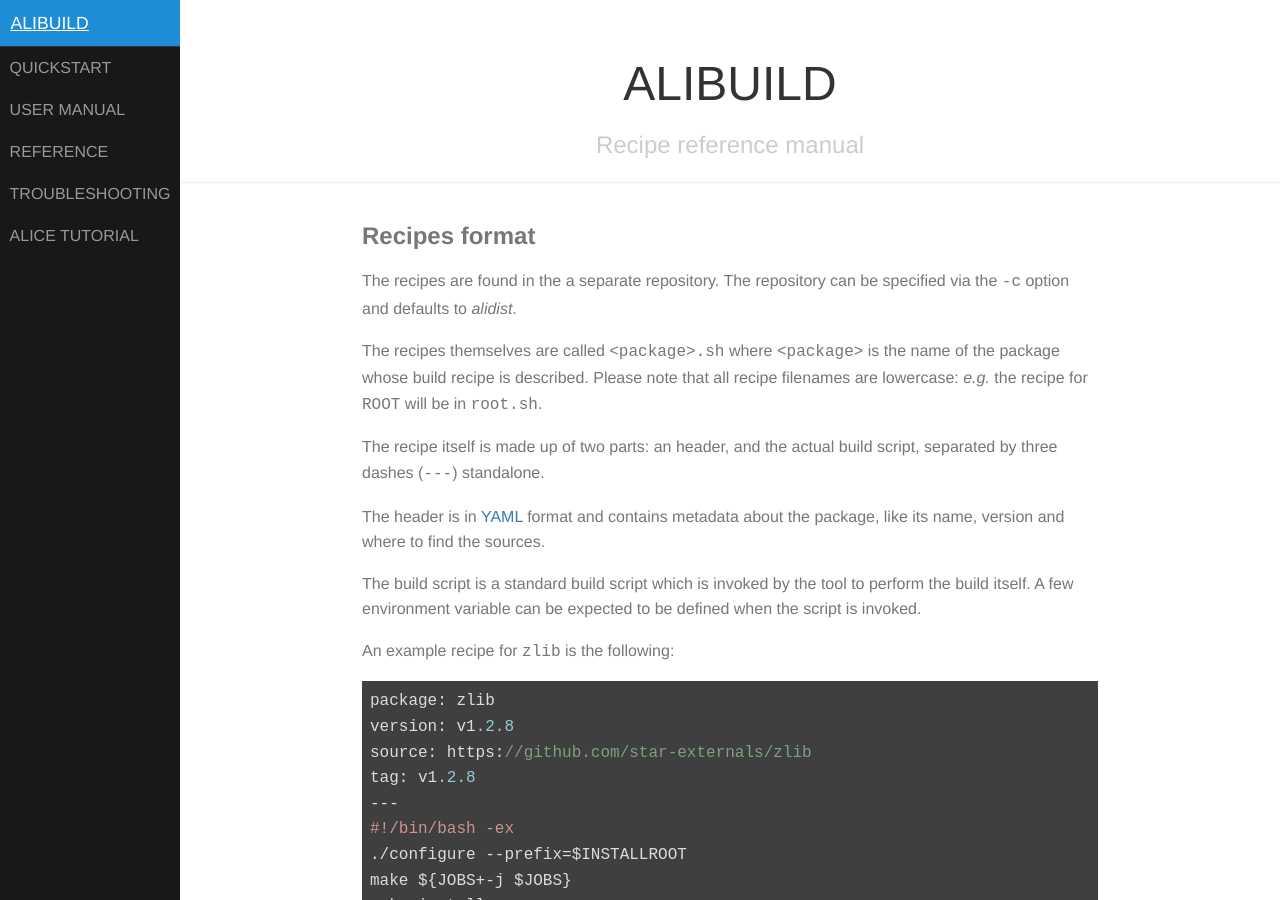
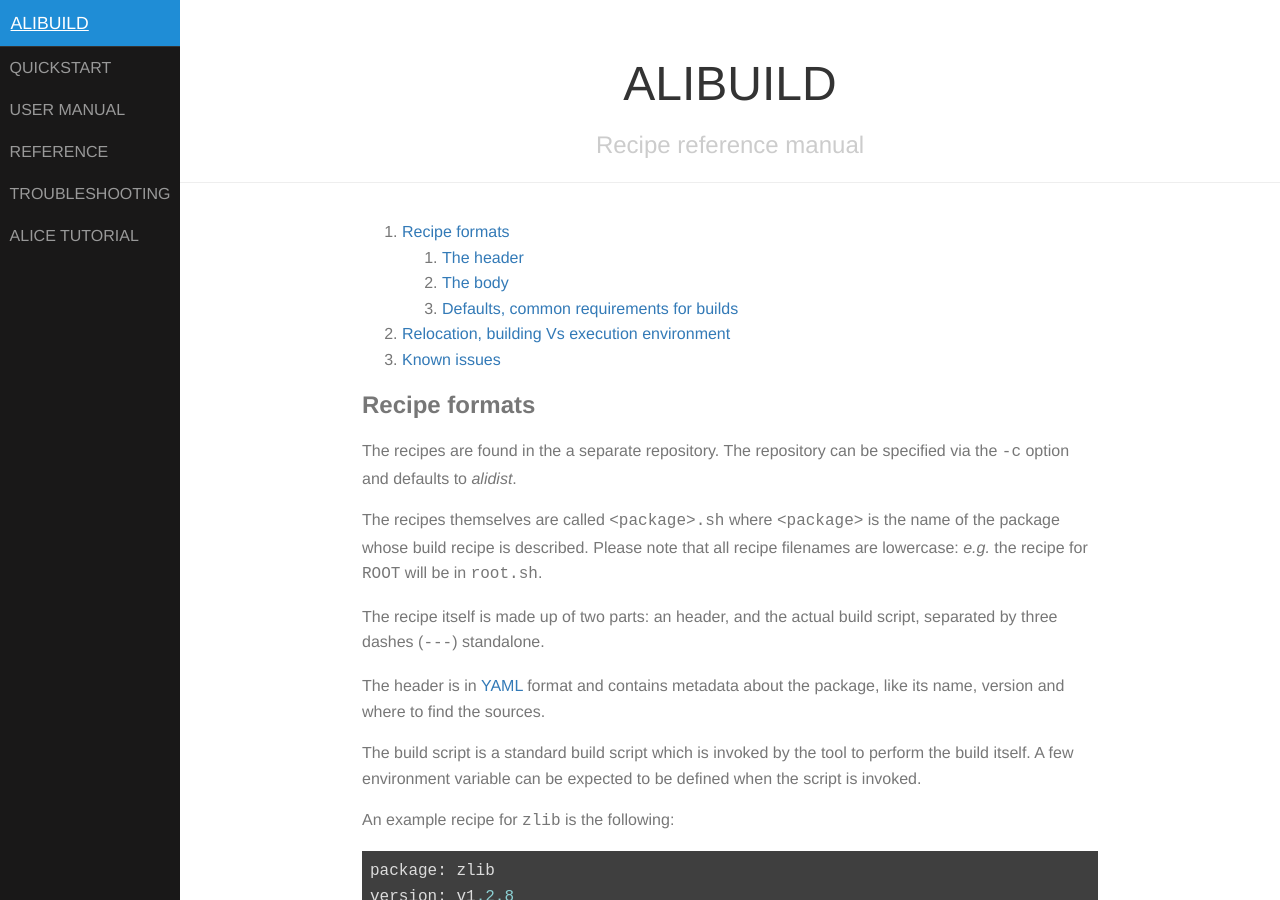
Before and after one commit to alisw/alibuild, a Jekyll site: the page built from docs/reference.markdown, in a window 1280 px wide and 900 px high. Built offline with Jekyll 4.4.1, drawn with Linux system fonts in a browser that asks for light colours; some of the changed text lies outside the part shown.

Commit message:
aliBuild/docs - reference section, TOC
. add a table of content
. suggestions of extra sections for the documentation (relocation, env variable management, ...)

```diff
--- a/docs/reference.markdown
+++ b/docs/reference.markdown
@@ -4,7 +4,14 @@
 layout: main
 ---
 
-## Recipes format
+1. [Recipe formats](#Recipes)
+    1. [The header](#TheHeader)
+    2. [The body](#TheBody)
+    3. [Defaults, common requirements for builds](#Defaults)
+2. [Relocation, building Vs execution environment](#Relocation)
+3. [Known issues](#KnownIssues)
+
+## Recipe formats <a name="Recipes"></a>
 
 The recipes are found in the a separate repository. The repository can be
 specified via the `-c` option and defaults to _alidist_.
@@ -35,7 +42,7 @@
     make ${JOBS+-j $JOBS}
     make install
 
-### The header
+### The header <a name="TheHeader"></a>
 
 The following entries are mandatory in the header:
 
@@ -125,7 +132,7 @@
     relocation of executables and dynamic libraries **on macOS only**. If not
     specified, defaults to `bin`, `lib` and `lib64`.
 
-### The body
+### The body <a name="TheBody"></a>
 
 This is the build script executed to effectively build and install your
 software. Being a shell script you can be as flexible as you want in its
@@ -173,7 +180,7 @@
  - `<PACKAGE>_REVISION`: package build number.
  - `<PACKAGE>_HASH`: hash of the recipe used to build the package.
 
-### Defaults
+### Defaults, common requirements for builds <a name="Defaults"></a>
 
 aliBuild uses a special file, called `defaults-release.sh` which will be
 included as a build requires of any recipe. This is in general handy to
@@ -233,3 +240,9 @@
 
 You can limit which defaults can be applied to a given package by using the
 `valid_defaults` key.
+
+
+## Relocation, building Vs execution environment <a name="Relocation"></a>
+
+
+## Known issues <a name="KnownIssues"></a>
```
